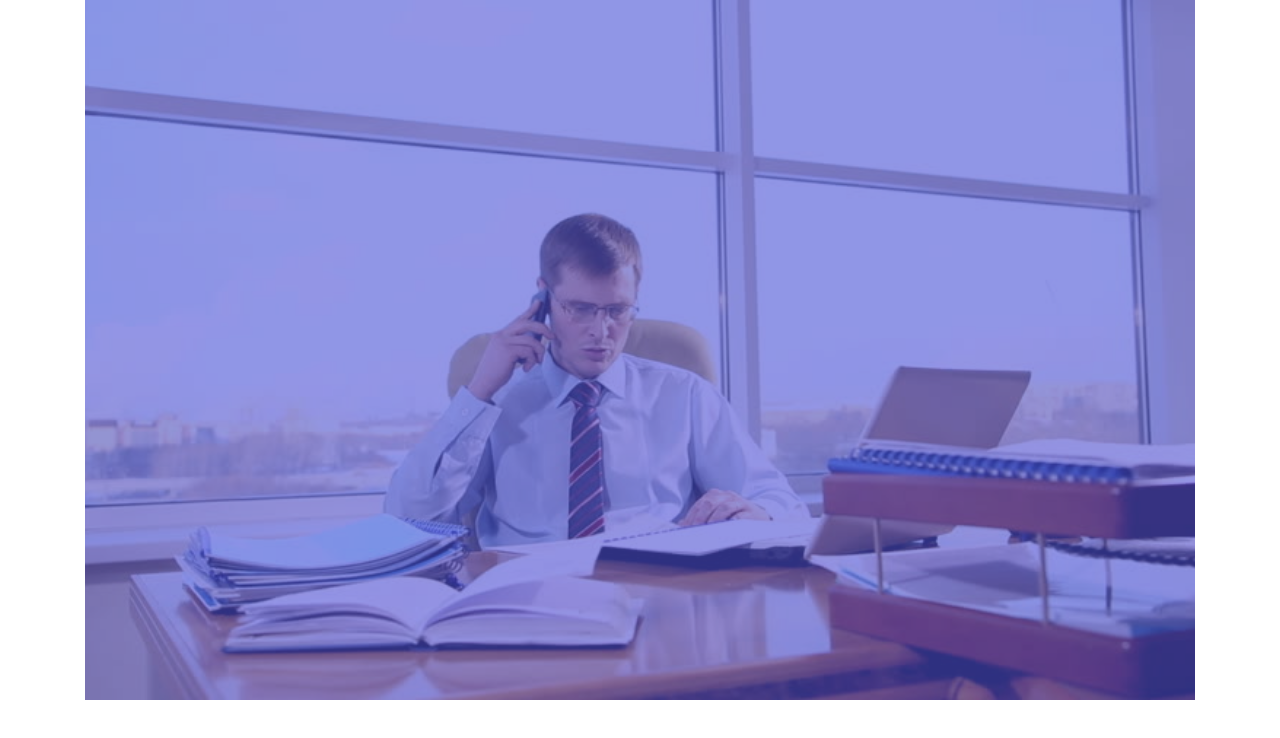
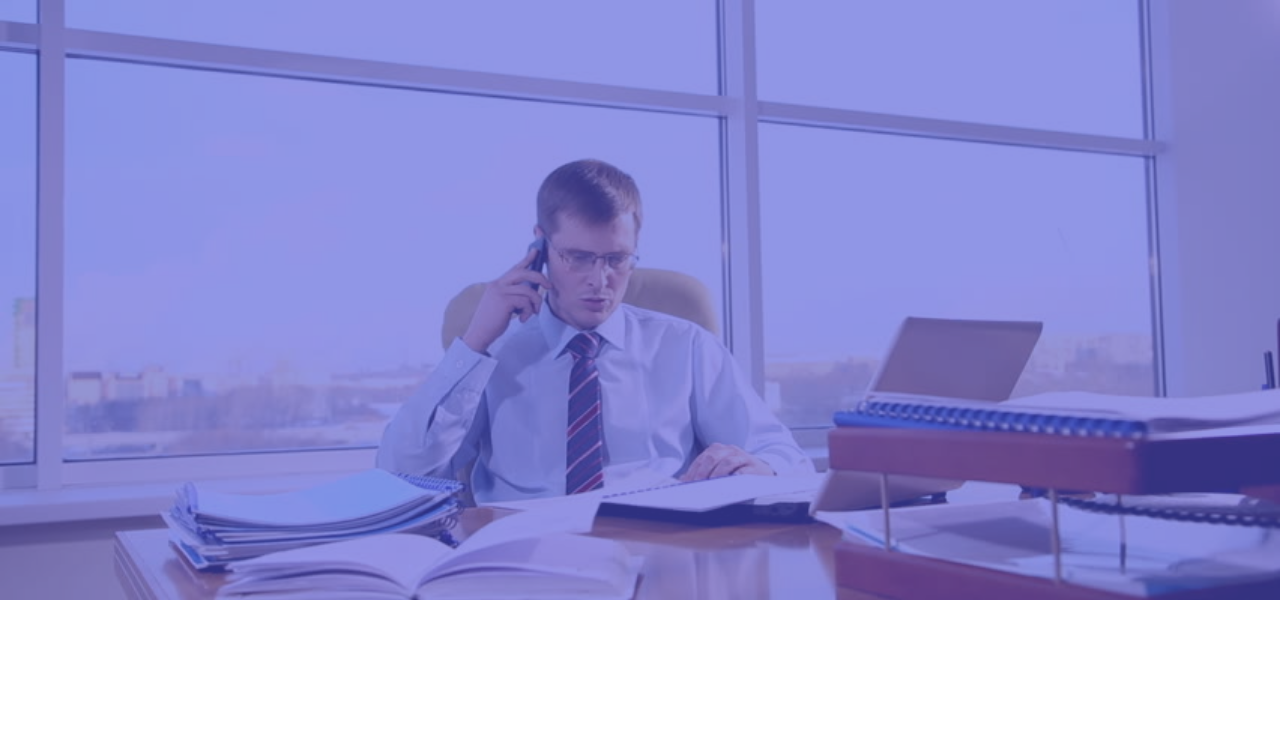
Before and after one commit to Abass14/Class19021, a plain HTML site: page index.html in a window 1280 px wide. Drawn offline with Linux system fonts and the light colour scheme.

Commit message:
Background fixed and okay

```diff
--- a/index.html
+++ b/index.html
@@ -8,34 +8,12 @@
 	<link href="https://stackpath.bootstrapcdn.com/font-awesome/4.7.0/css/font-awesome.min.css" rel="stylesheet" integrity="sha384-wvfXpqpZZVQGK6TAh5PVlGOfQNHSoD2xbE+QkPxCAFlNEevoEH3Sl0sibVcOQVnN" crossorigin="anonymous">
 </head>
 <body>
-	<style type="text/css">
-		*{
-			box-sizing: border-box;
-			overflow: hidden;
-		}
-		/*.images{
-			background-image: url(images/cv11.jpg);
-			height: 700px;
-			background-repeat: no-repeat;
-			background-position: center;
-			background-size: cover;
-		}
-		.overlay{
-			background-color: rgba(77, 81, 214, 0.3);
-			height: 700px;
-
-		}*/
-	</style>
 <section>
-	<div class="container">
 		<div class="images">
 			<div class="overlay">
 
 			</div>
 		</div>
-
-</div>
-
 </section>
 
 
--- a/style.css
+++ b/style.css
@@ -1,18 +1,18 @@
 body{
-	overflow: hidden;
+	/*overflow: hidden;*/
 	margin: 0;
 	box-sizing: border-box;
 	font-family: 'Bitter', serif;
 }
 .images{
 			background-image: url(images/cv11.jpg);
-			height: 700px;
+			height: 600px;
 			background-repeat: no-repeat;
 			background-position: center;
 			background-size: cover;
 		}
 		.overlay{
 			background-color: rgba(77, 81, 214, 0.6);
-			height: 700px;
+			height: 600px;
 
 		}
```
